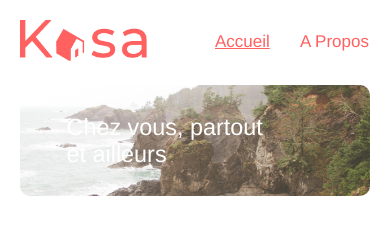
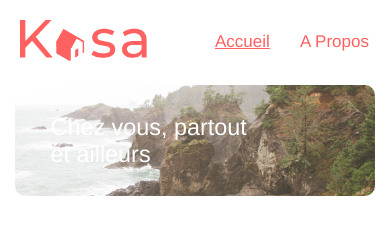
Before and after one commit to Arryyl/projet_kasa, a React (Create React App) app: page / in a window 390 px wide. Shown: the top 229 px of the page. Built offline with nearby package versions, Linux system fonts and the light colour scheme; grey boxes are pictures that could not be loaded.

Commit message:
Update Banner.css

```diff
--- a/src/components/Banner/Banner.css
+++ b/src/components/Banner/Banner.css
@@ -46,6 +46,7 @@
   .banner-container {
     margin: 20px;
     min-height: 111px;
+    margin: 0 15px 15px;
   }
 
   .slogan {
@@ -53,7 +54,6 @@
     text-align: left;
     max-height: 38px;
     width: 100%;
-    margin: 0 15px 15px;
     position: absolute;
     top: 25%;
     left: 40%;
```
